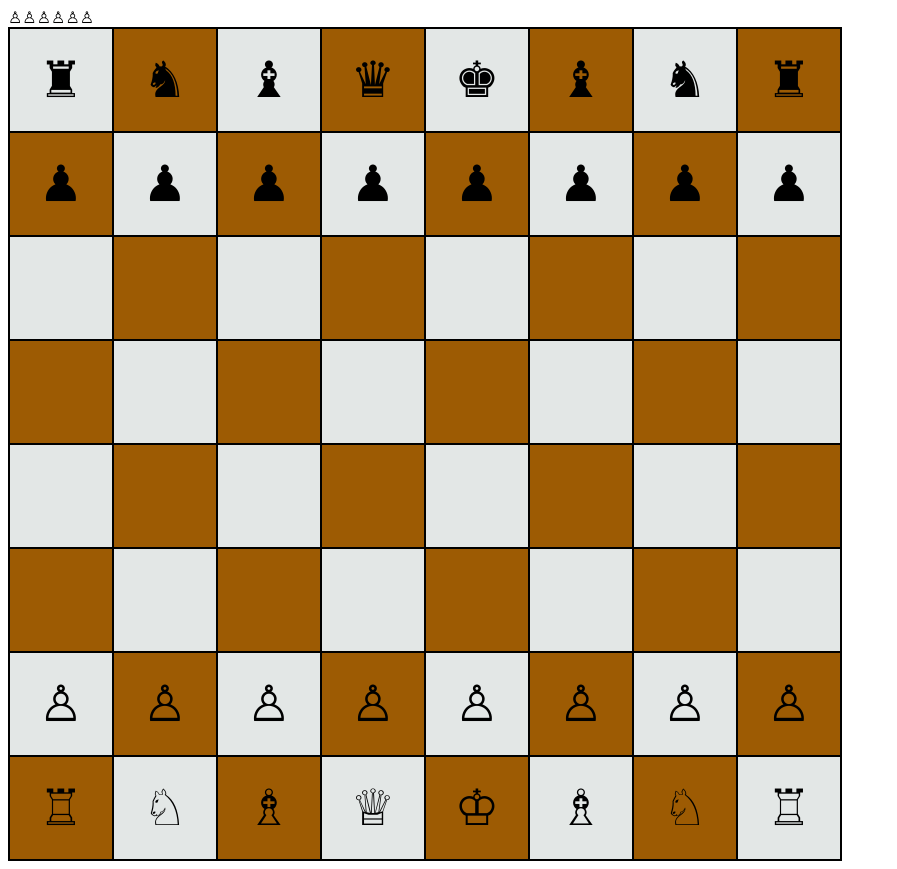
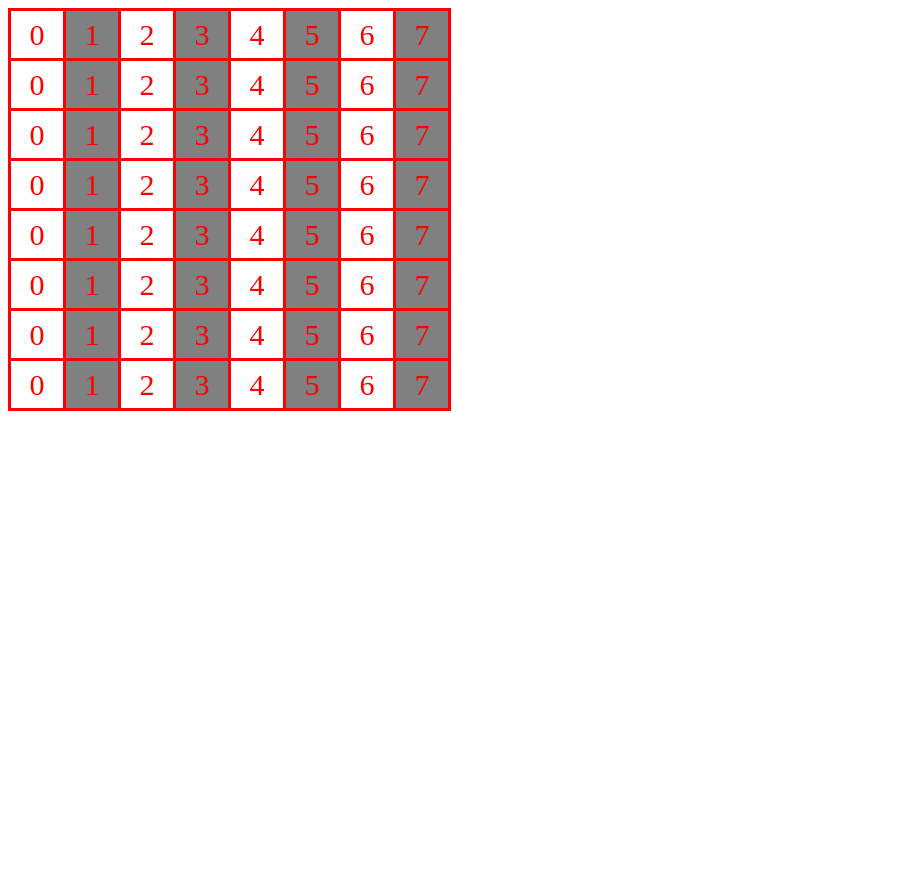
Before and after one commit to Mateusz-Muzyka/PSI-i-TSI, a plain HTML site: page index.html in a window 1280 px wide. Shown: the whole page, without its empty margins (0-897 px from the left). After the commit the page ends 800 px from the top, so only its background shows below. Drawn offline with Linux system fonts and the light colour scheme.

Commit message:
Add files via upload

```diff
--- a/index.html
+++ b/index.html
@@ -1,65 +1,31 @@
-<!DOCTYPE html>
-
-<html>
+<!DOCTYPE>
+<html lang=pl>
 <head>
 <meta charset="UTF-8">
 <meta name="viewport" content="width=device-width, initial-scale=1.0">
-<title>Don't be slow</title>
+<style>
+tr{color:red; text-align: center; font-size:30px}
+td{border-style:solid; border-width:3px; border-color: red; width:50px; height:50px ; border-collapse:collapse}
+#table{border-collapse: collapse;}
 
 
-<style>
+.black{background-color:grey}
 
-table, th, td, tr{border-collapse: collapse; border-width: 2px; border-style: solid;
- border-color: black; text-align:center;}
+.white{background-color:white}
+</style>
 
- th, td, tr{height: 100px; width: 100px; font-size:50px; font-weight: normal;}
+</head>
+
+<body>
 
 
- th{background-color: #e3e7e6 }
- td{background-color: #9d5b03}
 
- .litery{background-color: white, }
-</style>
-</head>
-<body>
 
-<table>
 
-<tr>
-<th>&#9820;</th><td>&#9822;</td><th>&#9821;</th>
-<td>&#9819;</td><th>&#9818;</th><td>&#9821;</td><th>&#9822;</th><td>&#9820;</td>
-</tr>
 
-<tr>
-<td>&#9823;</td><th>&#9823;</th><td>&#9823;</td><th>&#9823;</th><td>&#9823;</td>
-<th>&#9823;</th><td>&#9823;</td><th>&#9823;</th>
-</tr>
 
-<tr>
-<th></th><td></td><th></th><td></td><th></th><td></td><th></th><td></td>
-</tr>
-
-<tr>
-<td></td><th></th><td></td><th></th><td></td><th></th><td></td><th></th>
-</tr>
-
-<tr>
-<th></th><td></td><th></th><td></td><th></th><td></td><th></th><td></td>
-</tr>
-
-<tr>
-<td></td><th></th><td></td><th></th><td></td><th></th><td></td><th></th>
-</tr>
-
-<tr>
-<th>&#9817;</th>&#9817;<td>&#9817;</td>&#9817;<th>&#9817;</th>&#9817;<td>&#9817;</td>
-<th>&#9817;</th>&#9817;<td>&#9817;</td>&#9817;<th>&#9817;</th>&#9817;<td>&#9817;</td>
-</tr>
-
-<tr>
-<td>&#9814;</td><th>&#9816;</th><td>&#9815;</td><th>&#9813;</th><td>&#9812;</td><th>&#9815;</th><td>&#9816;</td><th>&#9814;</th>
-</tr>
-</table>
+<script src="tabl.js"></script>
 
 </body>
+
 </html>
--- /dev/null
+++ b/tabl.js
@@ -0,0 +1,20 @@
+document.write("<table id='table'>")
+	let x = 0;
+for(let i=0; i<8; i++){
+	document.write('<tr>')
+	for(let i=0; i<8; i++){
+
+
+		if(i % 2 == 0){
+			document.write("<td class='white'>"+i+"</td>");
+
+		}
+		else{
+			document.write("<td class='black'>"+i+"</td>");
+
+		}
+	}
+	document.write('</tr>')
+}
+
+	document.write("</table>")
```
